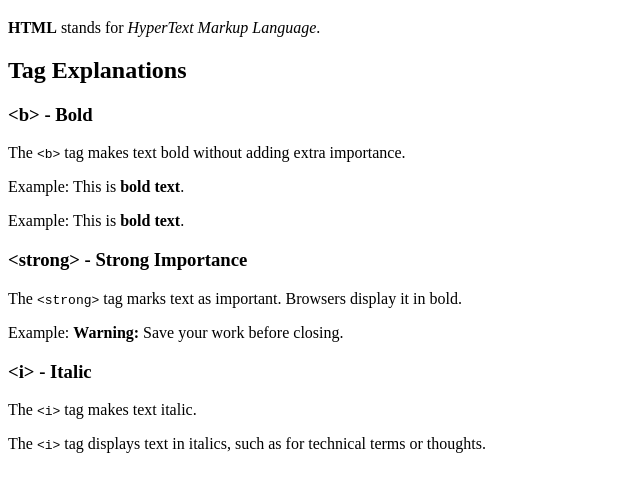
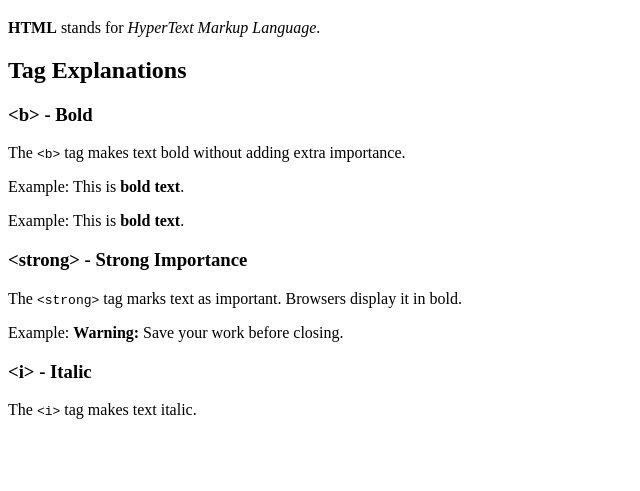
Before and after one commit to jerwinbantian134-lgtm/web_tech, a plain HTML site: page html-lab/formatting.html in a window 1280 px wide. Shown: the part 61-552 px from the top of the page, without its empty margins (0-640 px from the left). Drawn offline with Linux system fonts and the light colour scheme.

Commit message:
Update formatting page

```diff
--- a/html-lab/formatting.html
+++ b/html-lab/formatting.html
@@ -21,7 +21,7 @@
         <p>Example: <strong>Warning:</strong> Save your work before closing.</p>
           <h3>&lt;i&gt; - Italic</h3>
            <p>The <code>&lt;i&gt;</code> tag makes text italic.</p>
-             <p>The <code>&lt;i&gt;</code> tag displays text in italics, such as for technical terms or thoughts.</p>
+
 
 
 
```
